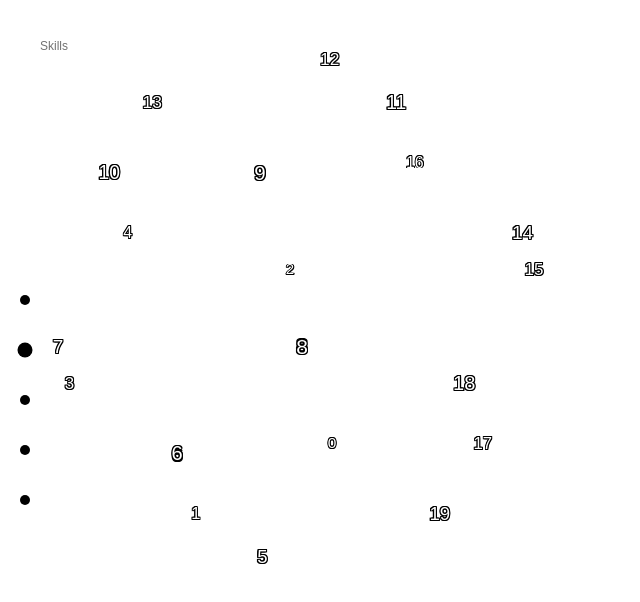
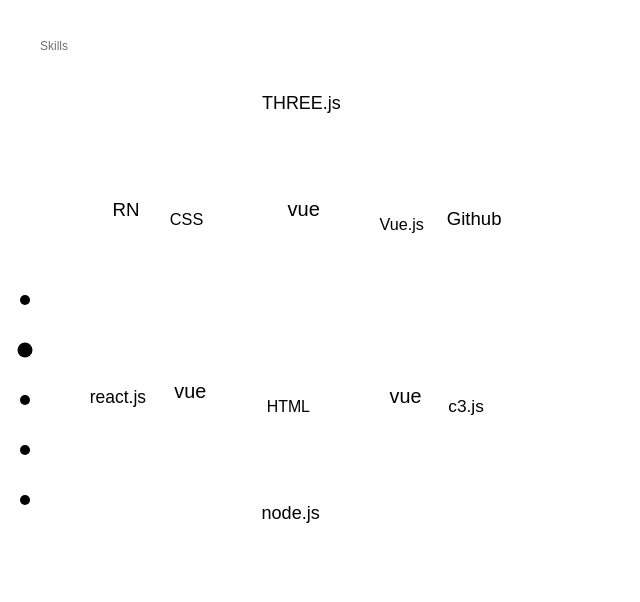
Before and after one commit to chansoo1280/portfolio, a Nuxt app in the folder frontend/: page /Skills in a window 1280 px wide. Shown: the top 602 px of the page, without its empty margins (0-640 px from the left). Built offline with nearby package versions, Linux system fonts and the light colour scheme; some icons are missing.

Commit message:
update skills

```diff
--- a/frontend/assets/css/style.css
+++ b/frontend/assets/css/style.css
@@ -76,21 +76,23 @@
   position: absolute; /* 캔버스 위에 자리잡도록 합니다. */
   left: 0; /* id=container 위 왼쪽에 기준하도록 합니다. */
   top: 0;
-  color: white;
+  color: #000;
 }
 #labels > div {
+  backface-visibility:hidden;
   padding: 10px;
   position: absolute; /* 캔버스 위에 자리잡도록 합니다.  */
   left: 0; /* 부모의 위 왼쪽에 기준하도록 합니다. */
   top: 0;
   cursor: pointer; /* 포인터가 위에 올라갔을 때 포인터 스타일을 바꿉니다. */
   font-size: large;
+  font-weight:500;
   user-select: none; /* 텍스트를 선택할 수 없도록 합니다. */
 
   white-space: nowrap;
-  text-shadow:         /* 글자에 검은 테두리를 두릅니다. */ -1px -1px 0 #000,
+  /* text-shadow:       -1px -1px 0 #000,
     0 -1px 0 #000, 1px -1px 0 #000, 1px 0 0 #000, 1px 1px 0 #000, 0 1px 0 #000,
-    -1px 1px 0 #000, -1px 0 0 #000;
+    -1px 1px 0 #000, -1px 0 0 #000; */
 }
 #labels > div:hover {
   color: red;
--- a/frontend/components/visual/MySkills.vue
+++ b/frontend/components/visual/MySkills.vue
@@ -17,6 +17,56 @@ export default Vue.extend({
     return {}
   },
   mounted() {
+    const skills = [
+      {
+        idx: 0,
+        name: 'Vue.js',
+      },
+      {
+        idx: 1,
+        name: 'HTML',
+      },
+      {
+        idx: 2,
+        name: 'CSS',
+      },
+      {
+        idx: 3,
+        name: 'react.js',
+      },
+      {
+        idx: 4,
+        name: 'RN',
+      },
+      {
+        idx: 5,
+        name: 'THREE.js',
+      },
+      {
+        idx: 6,
+        name: 'node.js',
+      },
+      {
+        idx: 7,
+        name: 'c3.js',
+      },
+      {
+        idx: 8,
+        name: 'Github',
+      },
+      {
+        idx: 9,
+        name: 'vue',
+      },
+      {
+        idx: 10,
+        name: 'vue',
+      },
+      {
+        idx: 11,
+        name: 'vue',
+      },
+    ]
     const raycaster = new THREE.Raycaster()
     const WrapWidth = window.innerWidth * 0.4
     const WrapHeight = window.innerWidth * 0.4
@@ -78,7 +128,7 @@ export default Vue.extend({
 
       // points
 
-      let dodecahedronGeometry = new THREE.DodecahedronGeometry(10)
+      let dodecahedronGeometry = new THREE.IcosahedronGeometry(8)
 
       // if normal and uv attributes are not removed, mergeVertices() can't consolidate indentical vertices with different normal/uv data
 
@@ -104,34 +154,10 @@ export default Vue.extend({
         const y = ((vertex.y / 10) * -0.5 + 0.5) * canvas.clientHeight
         const z = (vertex.z / 10) * -0.5 + 0.6
         const elem = document.createElement('div')
-        elem.textContent = i
+        elem.textContent = skills[i].name
         elem.style.transform = `translate(-50%, -50%) translate(${x}px,${y}px)scale(${z})`
         labelContainerElem.appendChild(elem)
-
-        // labelContainerElem.children[
-        //   i
-        // ].style.transform = `translate(-50%, -50%) translate(${x}px,${y}px)`
-        // vertices.push(vertex)
       }
-      // convex hull
-
-      // const meshMaterial = new THREE.MeshLambertMaterial({
-      //   color: '#ffffff',
-      //   opacity: 0.5,
-      //   transparent: true,
-      // })
-
-      // const meshGeometry = new ConvexGeometry(vertices)
-
-      // const mesh1 = new THREE.Mesh(meshGeometry, meshMaterial)
-      // mesh1.material.side = THREE.BackSide // back faces
-      // mesh1.renderOrder = 0
-      // group.add(mesh1)
-
-      // const mesh2 = new THREE.Mesh(meshGeometry, meshMaterial.clone())
-      // mesh2.material.side = THREE.FrontSide // front faces
-      // mesh2.renderOrder = 1
-      // group.add(mesh2)
       labelContainerElem.addEventListener('mouseover', onLabelMouseOver)
       labelContainerElem.addEventListener('mouseleave', onLabelMouseLeave)
       canvas.addEventListener('mousemove', onDocumentMouseMove, false)
@@ -150,29 +176,17 @@ export default Vue.extend({
       renderer.setSize(WrapWidth, WrapHeight)
     }
     function onDocumentMouseMove(event) {
-      // the following line would stop any other event handler from firing
-      // (such as the mouse's TrackballControls)
-      // event.preventDefault();
-
-      // update the mouse variable
       mouse.x = (event.offsetX / WrapWidth) * 2 - 1
       mouse.y = -(event.offsetY / WrapHeight) * 2 + 1
     }
     function animate() {
       const canvas = document.querySelector('#c')
       const labelContainerElem = document.querySelector('#labels')
-      requestAnimationFrame(animate)
-      // raycaster.setFromCamera(mouse, camera)
-      // const intersects = raycaster.intersectObjects(group.children, true)
       if (controls.enabled === true) {
         group.rotation.y += 0.002
         group.rotation.x += 0.002
       }
-      // if (intersects.length !== 0) {
-      //   // controls.enabled = true
-      // } else {
-      //   // controls.enabled = false
-      // }
+      if (canvas) {
         const pointsGeometry = group.children[0].geometry
         const positionAttribute = pointsGeometry.getAttribute('position')
         const vertices = []
@@ -184,22 +198,16 @@ export default Vue.extend({
           const y = ((vertex.y / 10) * -0.5 + 0.5) * canvas.clientHeight
           const z = (vertex.z / 10) * -0.5 + 0.6
           labelContainerElem.children[i].style.zIndex = (z / 3 + 0.8) * 10
+          // labelContainerElem.children[i].style.filter =
+          //   'blur(' + 2 * (1 - z) + 'px)'
           labelContainerElem.children[
             i
           ].style.transform = `translate(-50%, -50%) translate(${y}px,${x}px)scale(${
             z / 3 + 0.8
           })`
         }
-      // for (let i = 0; i < vertices.length; i++) {
-      //   tempV.project(camera)
-      //   const x = (tempV.x * 0.5 + 0.5) * canvas.clientWidth
-      //   const y = (tempV.y * -0.5 + 0.5) * canvas.clientHeight
-      //   console.log(x, y)
-      //   // 이름표 요소를 해당 좌표로 옮깁니다.
-      //   labelContainerElem.children[
-      //     i
-      //   ].style.transform = `translate(-50%, -50%) translate(${x}px,${y}px)`
-      // }
+      }
+      requestAnimationFrame(animate)
       render()
     }
 
```
Also changed, not shown: 7 other files (tests, documents, lock files or other folders). Lines whose indentation alone changed are shown as unchanged.
